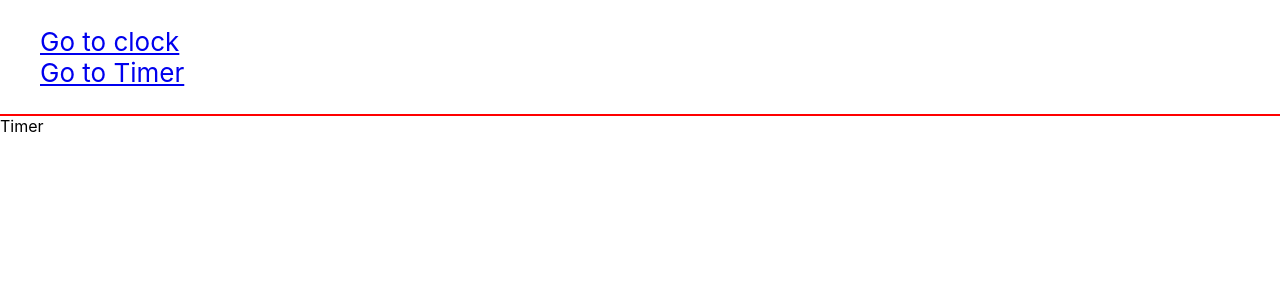
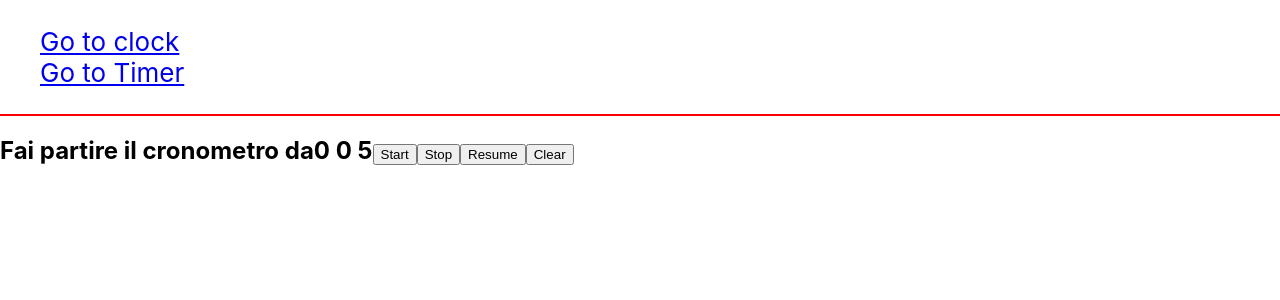
Before and after one commit to Luigi-Tramparulo/Frontend-exercise, a React (Create React App) app: page /timer in a window 1280 px wide. Shown: the top 300 px of the page. Built offline with nearby package versions, Linux system fonts and the light colour scheme.

Commit message:
feat: set the timer

```diff
--- a/src/routes/timer.js
+++ b/src/routes/timer.js
@@ -1,5 +1,80 @@
 import React from 'react'
 
-const Timer = () => <div>Timer</div>
+class Timer extends React.Component {
+    constructor(props) {
+        super(props)
+        this.state = {
+            hour:0,
+            minutes:0,
+            secs:0
+        }
+    }
+    tickSecs= () =>{
+        this.setState((precState)=>{
+            return{
+            secs: precState.secs + 1,
+        }
+        })
+    }
+    tickMin= () =>{
+        this.setState((precState)=>{
+            return{
+            minutes: precState.minutes + 1,
+        }
+        })
+    }
+    tickHour= () =>{
+        this.setState((precState)=>{
+            return{
+            minutes: precState.hour + 1,
+        }
+        })
+    }
+
+    startWatch(){
+        setInterval(this.tickSecs,1000);
+    //     setInterval(this.tickMin,(60*1000));
+    //     setInterval(this.tickHour,(60000*6));
+    }
+    stopWatch(){
+        clearInterval(this.startWatch)
+    }
+    componentDidMount() {
+        this.startWatch();
+    }
+
+    componentDidUpdate(){
+        const {secs, minutes}=this.state
+        if(secs>59){
+
+            this.setState({secs:0})
+            this.tickMin()
+        }
+        if(minutes>59){
+            this.setState({minutes:0})
+            this.tickHour()
+        }
+
+    }
+
+
+    render(){
+        const hour=this.state.hour;
+        const minutes = this.state.minutes;
+        const secs= this.state.secs;
+
+
+
+        const time = hour + " " + minutes + " "+ secs;
+        return <h2>Fai partire il cronometro da
+        {time}
+        <button onClick={this.startCount}>Start</button>
+        <button onClick={this.stopWatc}>Stop</button>
+        <button>Resume</button>
+        <button>Clear</button>
+        </h2>
+    }
+
+}
 
 export default Timer;
```
